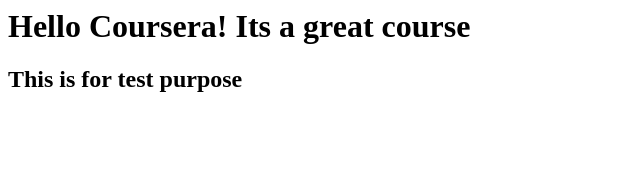
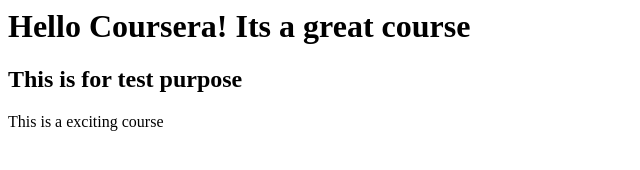
Before and after one commit to ohid1986/coursera-web, a plain HTML site: page site/index.html in a window 1280 px wide. Shown: the whole page, without its empty margins (0-640 px from the left). Drawn offline with Linux system fonts and the light colour scheme.

Commit message:
Adding more in page content

```diff
--- a/site/index.html
+++ b/site/index.html
@@ -6,5 +6,6 @@
 <body>
 <h1>Hello Coursera! Its a great course</h1>
 <h2>This is for test purpose</h2>
+<p>This is a exciting course</p>
 </body>
 </html>
```
